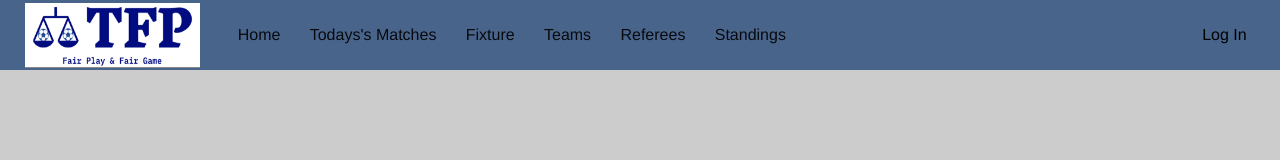
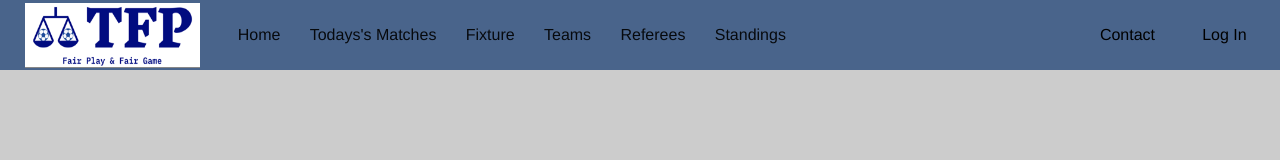
Before and after one commit to SU-CS308-22FA/Team-41-Frontend, a Vue app: page /login in a window 1280 px wide. Shown: the top 160 px of the page. Built offline with nearby package versions, Linux system fonts and the light colour scheme.

Commit message:
added missing routing

```diff
--- a/src/components/navbar.vue
+++ b/src/components/navbar.vue
@@ -56,6 +56,10 @@
                 </li>
             </ul>
 
+            <a class="nav-link active left-buts" @click="this.$router.replace('/feedback')">
+                Contact
+            </a>
+            &nbsp;&nbsp;&nbsp;
             <a class="nav-link active left-buts" v-if="isLoggedIn()" @click="this.$router.replace('/profilePage')">
                 Profile
             </a>
```
